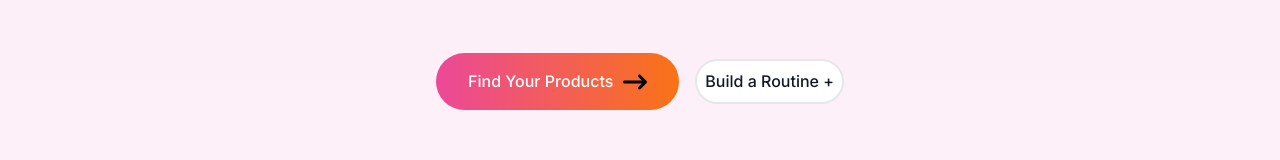
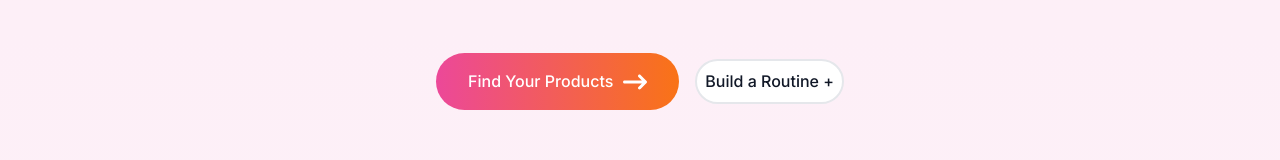
Before and after one commit to salma13ta/SKINSTACK-, a Next.js app: page / in a window 1280 px wide. Shown: the part 442-602 px from the top of the page. Built offline with nearby package versions, Linux system fonts and the light colour scheme.

Commit message:
Update globals.css

```diff
--- a/src/app/globals.css
+++ b/src/app/globals.css
@@ -115,7 +115,6 @@ span {
   width: 1.5rem;
   height: 1.5rem;
   margin-left: 10px;
-  color: #000;
 }
 .dark .colo ,
 .dark .icon{
```
